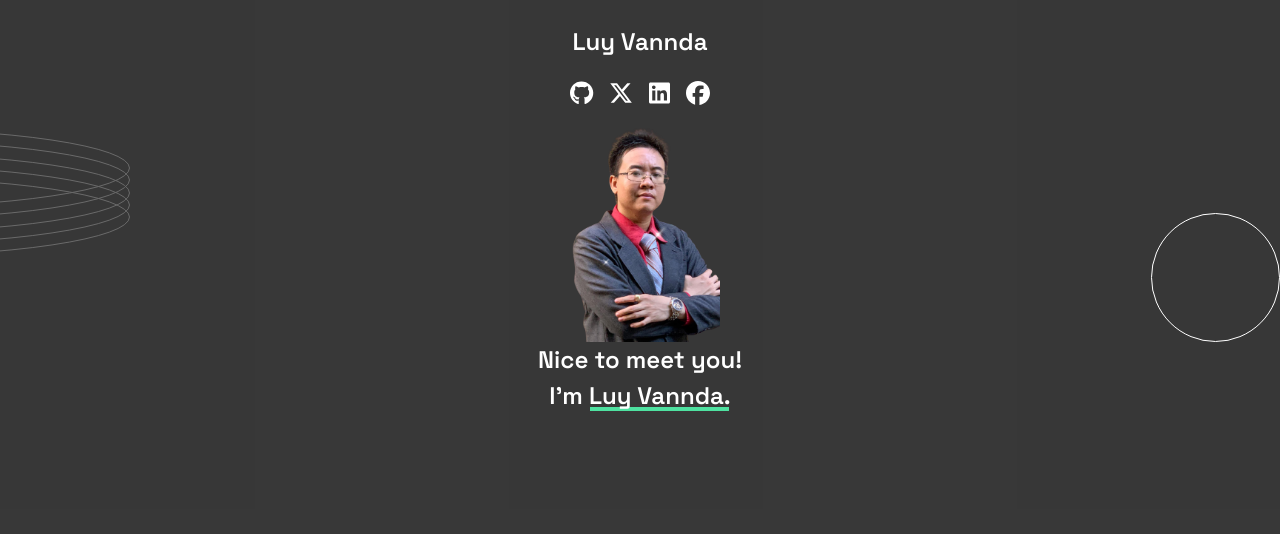
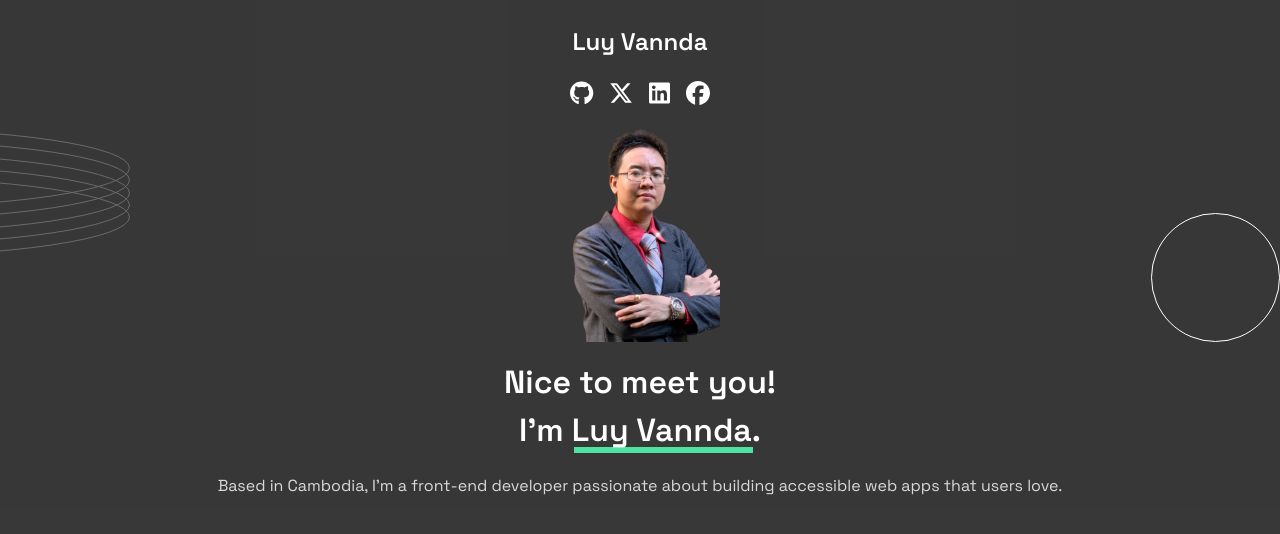
Before and after one commit to luyvannda/luyvannda.github.io, a React (Vite) app: page / in a window 1280 px wide. Shown: the top 534 px of the page. Built offline with nearby package versions, Linux system fonts and the light colour scheme.

Commit message:
add styles to .hero-text

```diff
--- a/src/App.css
+++ b/src/App.css
@@ -77,19 +77,27 @@ body {
   display: flex;
   flex-direction: column;
   align-items: center;
-}
-.hero h2 {
-  width: 14ch;
+  margin-top: 1rem;
   text-align: center;
 }
-.hero h2 span {
+.hero .hero-title {
+  width: 14ch;
+  font-size: 2rem;
+}
+.hero .hero-title span {
   text-decoration: none;
 }
-.hero h2 span::after {
+.hero .hero-title span::after {
   content: "";
   display: block;
-  width: 8.7rem;
-  margin-left: 3.65rem;
+  width: 11.2rem;
+  margin-left: 4.9rem;
   margin-top: -0.4rem;
   border-bottom: 0.2em solid #4ee1a0;
+}
+.hero .hero-text {
+  color: #D9D9D9;
+  padding: 1.25rem 1.1rem;
+  line-height: 1.625rem;
+  text-align: justify;
 }/*# sourceMappingURL=App.css.map */
--- a/src/App.scss
+++ b/src/App.scss
@@ -10,6 +10,7 @@
 
 $main-black-color: #222222;
 $main-white-color: #ffffff;
+$main-text-gray: #D9D9D9;
 $underline-green: #4ee1a0;
 $text-opacity: 0.9;
 
@@ -95,7 +96,6 @@ body {
     @include media-min(768px) {
       right: 0;
     }
-
   }
 
 }
@@ -104,10 +104,12 @@ body {
   display: flex;
   flex-direction: column;
   align-items: center;
+  margin-top: 1rem;
+  text-align: center;
 
-  h2 {
+  .hero-title {
     width: 14ch;
-    text-align: center;
+    font-size: 2rem;
 
     span {
       text-decoration: none;
@@ -115,11 +117,18 @@ body {
       &::after {
         content: "";
         display: block;
-        width: 8.7rem;
-        margin-left: 3.65rem;
+        width: 11.2rem;
+        margin-left: 4.9rem;
         margin-top: -0.4rem;
         border-bottom: 0.2em solid $underline-green;
       }
     }
   }
+
+  .hero-text {
+    color: $main-text-gray;
+    padding: 1.25rem 1.1rem;
+    line-height: 1.625rem;
+    text-align: justify;
+  }
 }
--- a/src/components/Hero.jsx
+++ b/src/components/Hero.jsx
@@ -1,7 +1,8 @@
 export default function Hero() {
   return (
     <div className="hero">
-      <h2>Nice to meet you! I&apos;m <span>Luy Vannda.</span></h2>
+      <h2 className="hero-title">Nice to meet you! I&apos;m <span>Luy Vannda.</span></h2>
+      <p className="hero-text">Based in Cambodia, I&apos;m a front-end developer passionate about building accessible web apps that users love.</p>
     </div>
   )
 }
```
Also changed, not shown: 1 other file (tests, documents, lock files or other folders).
